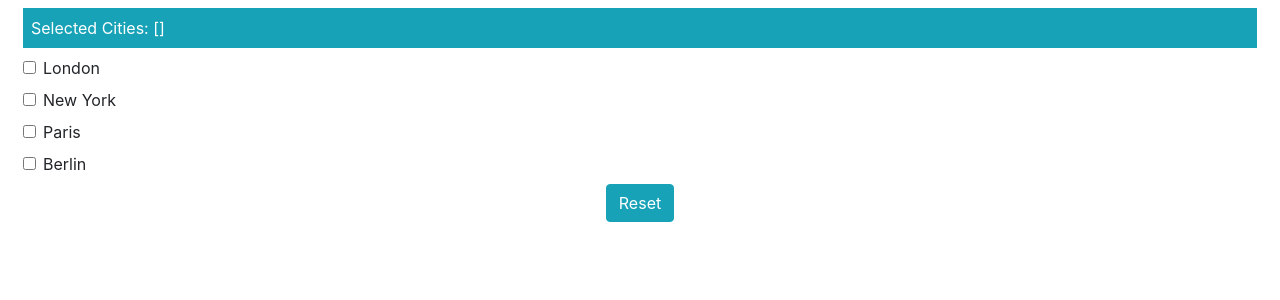
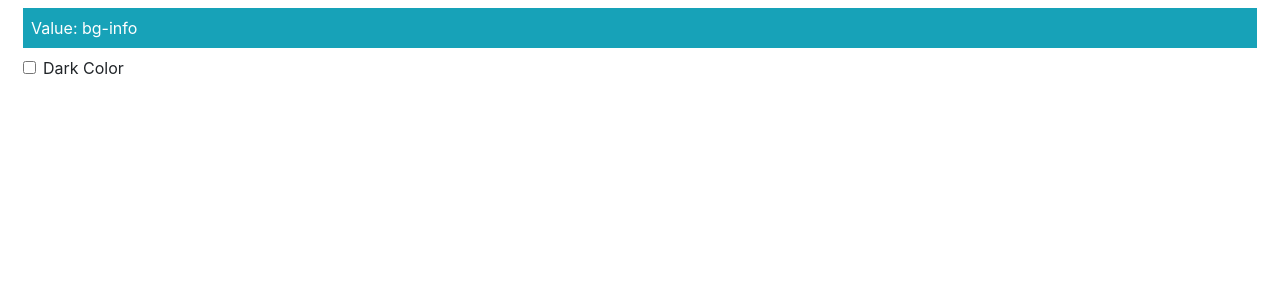
Before and after one commit to huzaifah/myvueproject, a Vue app in the folder templatesanddata/: page / in a window 1280 px wide. Shown: the top 300 px of the page. Built offline with nearby package versions, Linux system fonts and the light colour scheme.

Commit message:
Added model binding to checkbox

```diff
--- a/templatesanddata/src/components/EventModelForm6.vue
+++ b/templatesanddata/src/components/EventModelForm6.vue
@@ -10,6 +10,10 @@
                 {{ city }}
             </label>
         </div>
+
+        <select multiple class="form-control" v-model="cities">
+            <option v-for="city in cityNames" v-bind:key="city">{{ city }}</option>
+        </select>
 
         <div class="text-center">
             <button v-on:click="reset" class="btn btn-info">Reset</button>
--- /dev/null
+++ b/templatesanddata/src/components/EventModelForm7.vue
@@ -0,0 +1,29 @@
+<template>
+    <div class="container-fluid">
+        <div class="m-2 p-2 text-white" v-bind:class="dataValue">
+            <div>Value: {{ dataValue }}</div>
+        </div>
+        <div class="form-check m-2">
+            <label class="form-check-label">
+                <input type="checkbox" class="form-check-input" v-model="dataValue" true-value="bg-primary" false-value="bg-info" />
+                Dark Color
+            </label>
+        </div>
+    </div>
+</template>
+
+<script>
+export default {
+    name: "MyComponent",
+    data: function() {
+        return {
+            dataValue: "bg-info"
+        }
+    },
+    // computed: {
+    //     elemClass() {
+    //         return this.dataValue ? "bg-primary" : "bg-info";
+    //     }
+    // }
+}
+</script>
--- a/templatesanddata/src/main.js
+++ b/templatesanddata/src/main.js
@@ -12,7 +12,8 @@ import Vue from 'vue'
 //import Page from './components/EventModelForm3.vue';
 //import Page from './components/EventModelForm4.vue';
 //import Page from './components/EventModelForm5.vue';
-import Page from './components/EventModelForm6.vue';
+//import Page from './components/EventModelForm6.vue';
+import Page from './components/EventModelForm7.vue';
 import "bootstrap/dist/css/bootstrap.min.css";
 
 Vue.config.productionTip = false
```
